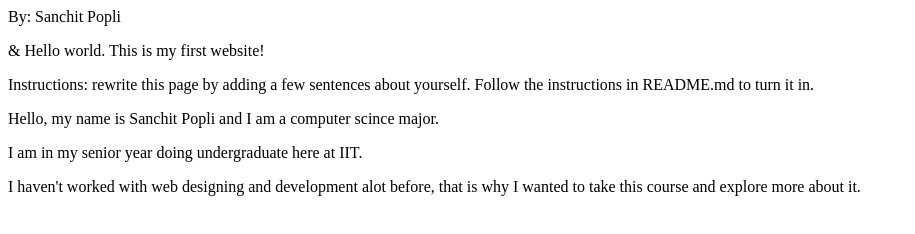
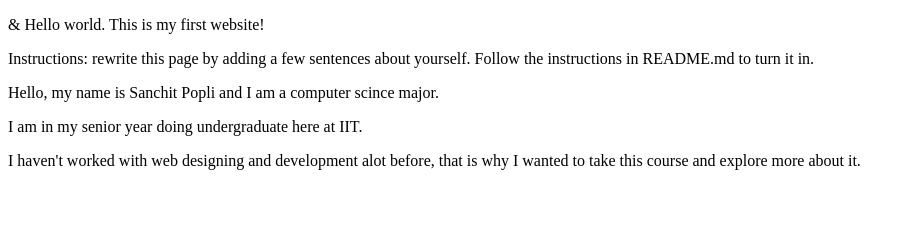
Before and after one commit to Spopli08/webdev_lab1, a plain HTML site: page index.html in a window 1280 px wide. Shown: the whole page, without its empty margins (0-915 px from the left). Drawn offline with Linux system fonts and the light colour scheme.

Commit message:
Removed subtitle

```diff
--- a/index.html
+++ b/index.html
@@ -3,10 +3,10 @@
 <head>
   <meta charset="utf-8">
   <title>Internet Technologies and Web Design</title>
-  <subtitle>By: Sanchit Popli</subtitle>
+
 </head>
 <body>
-  <p>&amp; Hello world. This is my first website!</p>
+  <p> &amp; Hello world. This is my first website!</p>
   <p>Instructions: rewrite this page by adding a few sentences about yourself. Follow the instructions in README.md to turn it in.</p>
   <p>Hello, my name is Sanchit Popli and I am a computer scince major.</p>
   <p>I am in my senior year doing undergraduate here at IIT.</p>
```
